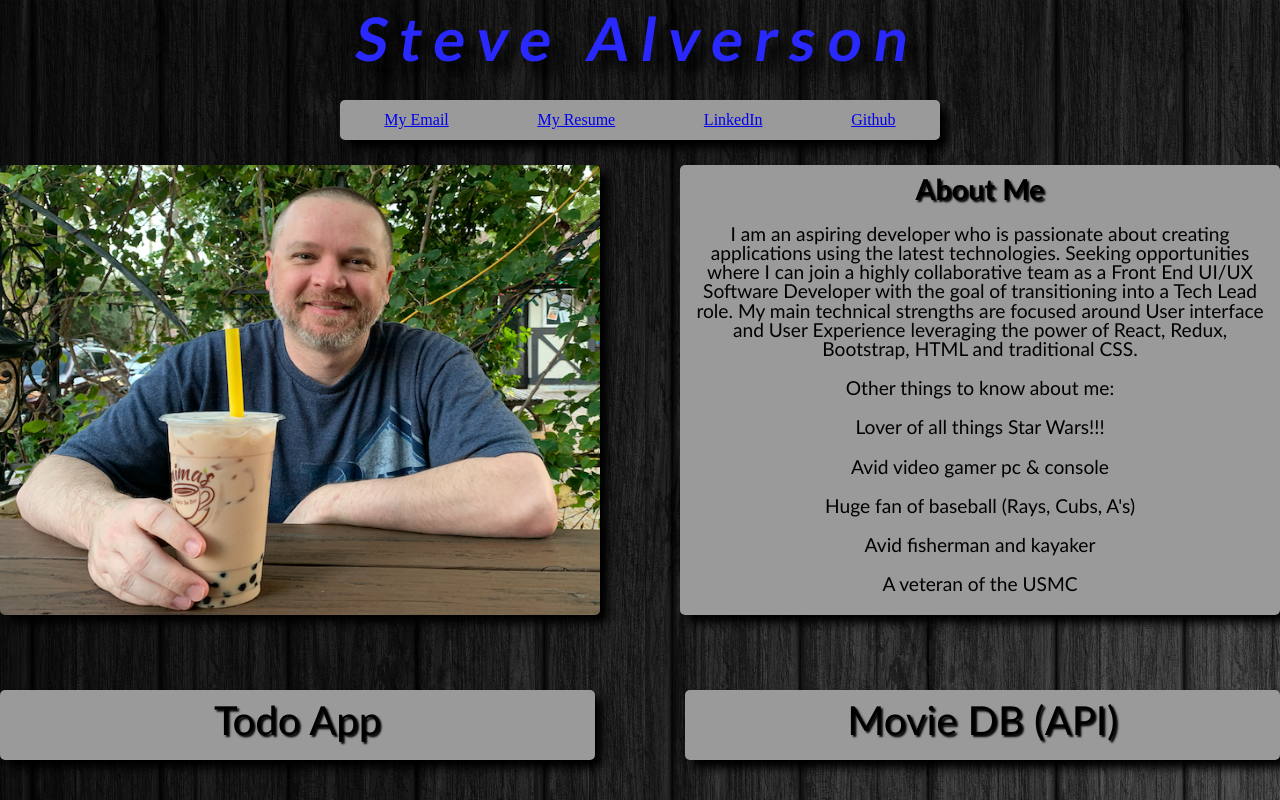
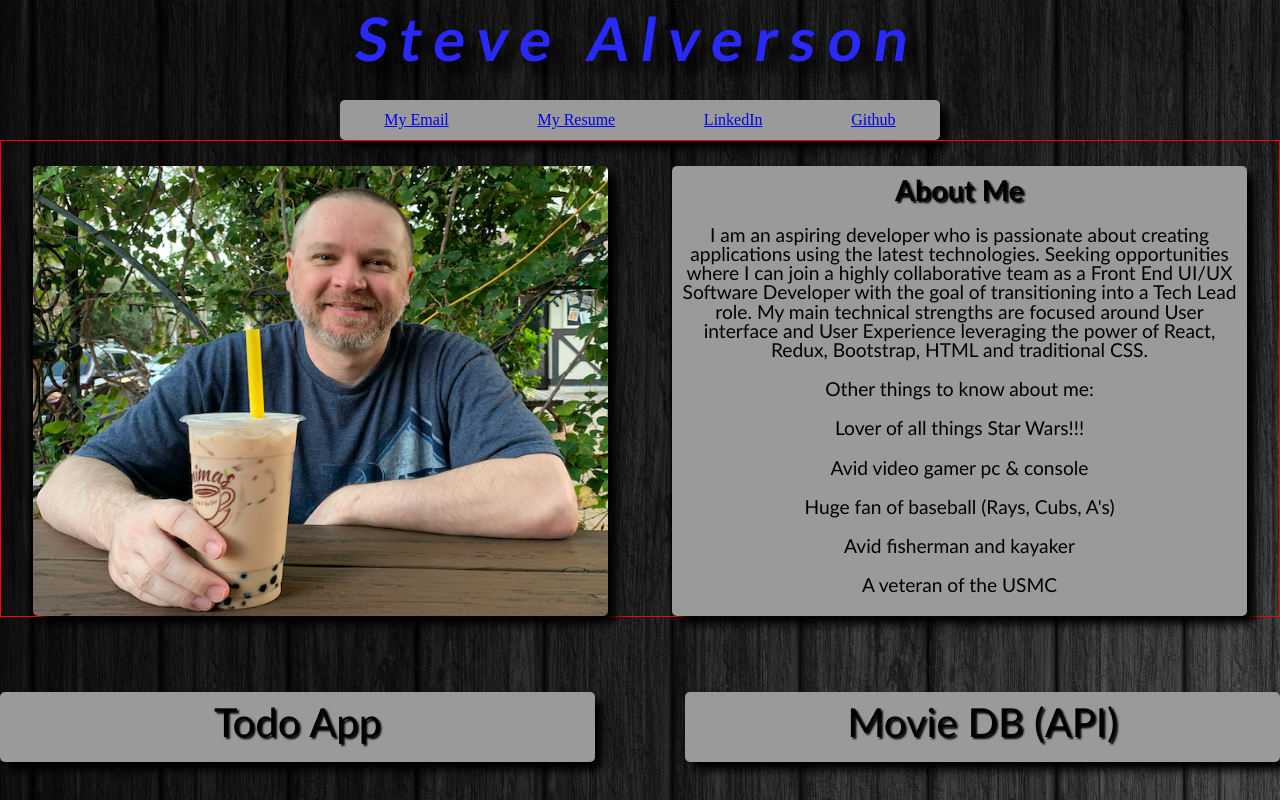
Before and after one commit to VaderSteve76/React-Portfolio, a React (Create React App) app in the folder portfolio/: page / in a window 1280 px wide. Shown: the top 800 px of the page. Built offline with nearby package versions, Linux system fonts and the light colour scheme; what react-animations would draw is missing.

Commit message:
Refactoring for better responsiceness

```diff
--- a/portfolio/src/App.css
+++ b/portfolio/src/App.css
@@ -23,24 +23,33 @@ article, aside, details, figcaption, figure,
 footer, header, hgroup, menu, nav, section {
 	display: block;
 }
+
 body {
 	line-height: 1;
 	width: 1280px;
 	margin: 0 auto;
 	background-image: url('./Img/Black_background-2.jpg');
 }
+
 ol, ul {
 	list-style: none;
 }
+
 blockquote, q {
 	quotes: none;
 }
+
 blockquote:before, blockquote:after,
 q:before, q:after {
 	content: '';
 	content: none;
 }
+
 table {
 	border-collapse: collapse;
 	border-spacing: 0;
 }
+
+.result-img {
+  width: 70px;
+}
--- a/portfolio/src/Components/ImageCard/imageCardStyles.js
+++ b/portfolio/src/Components/ImageCard/imageCardStyles.js
@@ -6,13 +6,14 @@ const slideIn = keyframes`${slideInLeft}`;
 
 export const MAIN = styled.div`
   display: flex;
-  justify-content: space-between;
+  justify-content: space-around;
+  border: solid red 1px;
 `;
 
 export const IMG = styled.div`
   animation: 2.7s ${slideIn};
   height: 450px;
-  width: 600px;
+  width: 45%;
   box-shadow: 8px 8px 8px black;
   border-radius: 5px;
   background-image: url(${tea});
@@ -25,7 +26,7 @@ export const IMG = styled.div`
 export const ABOUT = styled.div`
   animation: 2.7s ${slideIn};
   height: 450px;
-  width: 600px;
+  width: 45%;
   box-shadow: 8px 8px 8px black;
   border-radius: 5px;
   margin-top: 25px;
--- a/portfolio/src/index.css
+++ /dev/null
@@ -1,17 +0,0 @@
-body {
-  margin: 0;
-  font-family: -apple-system, BlinkMacSystemFont, 'Segoe UI', 'Roboto', 'Oxygen',
-    'Ubuntu', 'Cantarell', 'Fira Sans', 'Droid Sans', 'Helvetica Neue',
-    sans-serif;
-  -webkit-font-smoothing: antialiased;
-  -moz-osx-font-smoothing: grayscale;
-}
-
-code {
-  font-family: source-code-pro, Menlo, Monaco, Consolas, 'Courier New',
-    monospace;
-}
-
-.result-img {
-  width: 70px;
-}
--- a/portfolio/src/index.js
+++ b/portfolio/src/index.js
@@ -1,6 +1,5 @@
 import React from 'react';
 import ReactDOM from 'react-dom';
-import './index.css';
 import App from './App';
 
 ReactDOM.render(<App />, document.getElementById('root'));
```
